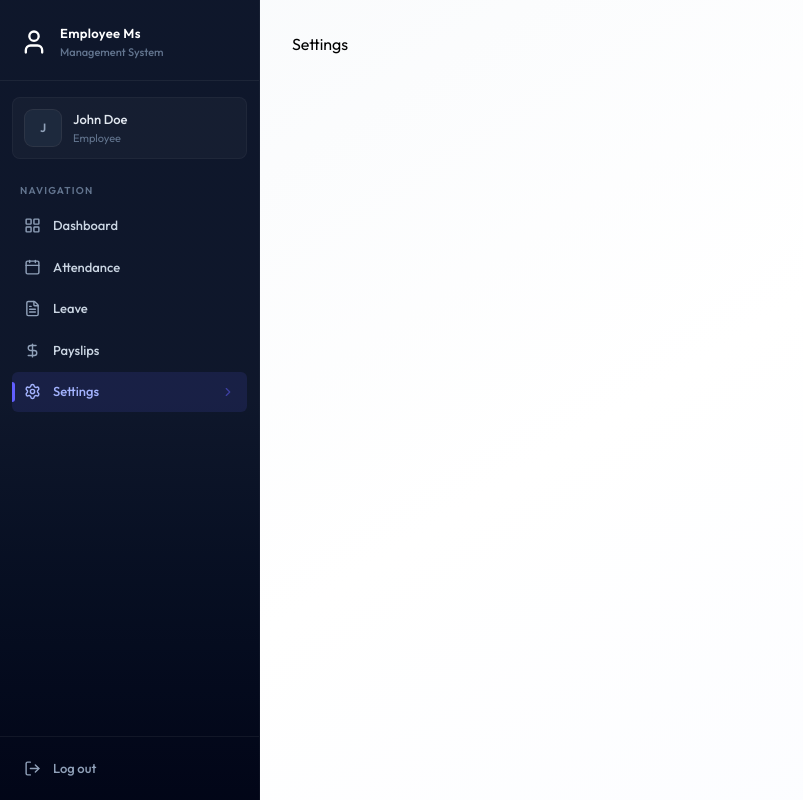
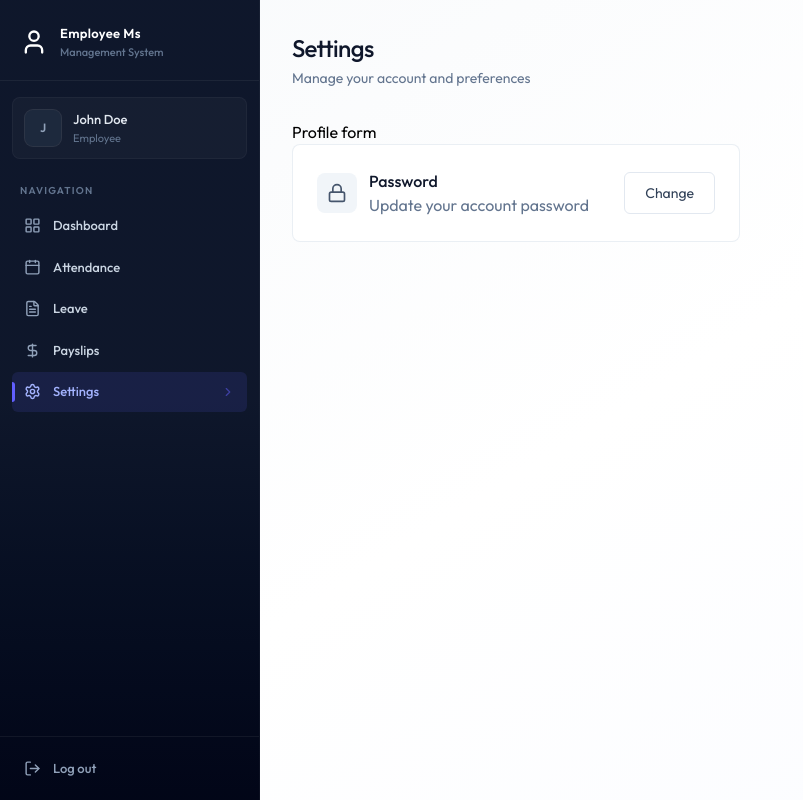
Before and after one commit to sheaf-hassan/employee_management_system, a React (Vite) app in the folder client/: page /settings in a window 1280 px wide. Shown: the whole page, without its empty margins (0-803 px from the left). Built offline with nearby package versions, Linux system fonts and the light colour scheme.

Commit message:
create change_password_trigger in settings page

```diff
--- a/client/src/pages/Settings.jsx
+++ b/client/src/pages/Settings.jsx
@@ -1,6 +1,7 @@
 import { useEffect, useState } from "react"
 import { dummyProfileData } from "../assets/assets";
 import Loading from "../components/Loading";
+import { Lock } from "lucide-react";
 
 const Settings = () => {
 
@@ -22,7 +23,33 @@ const Settings = () => {
   if(loading) return <Loading />
 
   return (
-    <div>Settings</div>
+    <div className="animate-fade-in">
+      <div className="page-header">
+        <h1 className="page-title">Settings</h1>
+        <p className="page-subtitle">Manage your account and preferences</p>
+      </div>
+
+      {profile && <p>Profile form</p>}
+
+      {/* Change Password Trigger */}
+      <div className="card max-w-md p-6 flex items-center justify-between">
+        <div className="flex items-center gap-3">
+          <div className="p-2.5 bg-slate-100 rounded-lg">
+            <Lock className="w-5 h-5 text-slate-600"/>
+          </div>
+
+          <div>
+            <p className="font-medium text-slate-900">Password</p>
+            <p className="font-sm text-slate-500">Update your account password</p>
+          </div>
+        </div>
+
+        <button onClick={()=> setShowPasswordModal(true)}
+        className="btn-secondary text-sm">
+          Change
+        </button>
+      </div>
+    </div>
   )
 }
 
```
